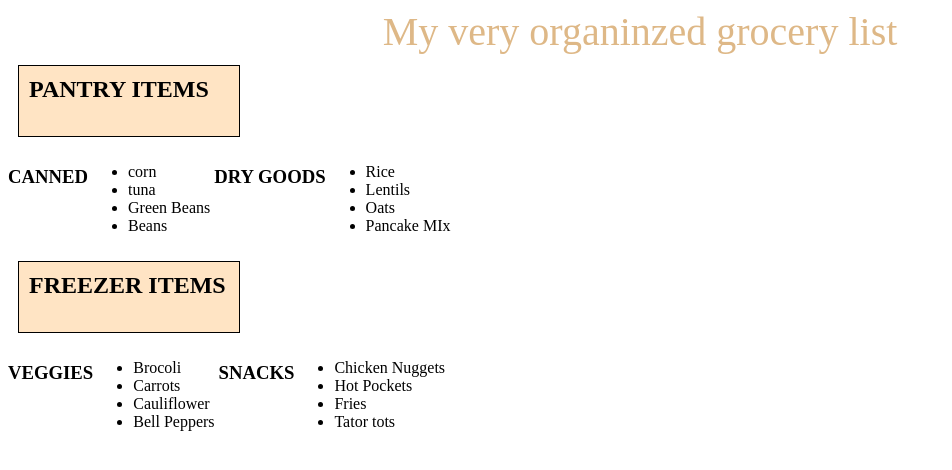
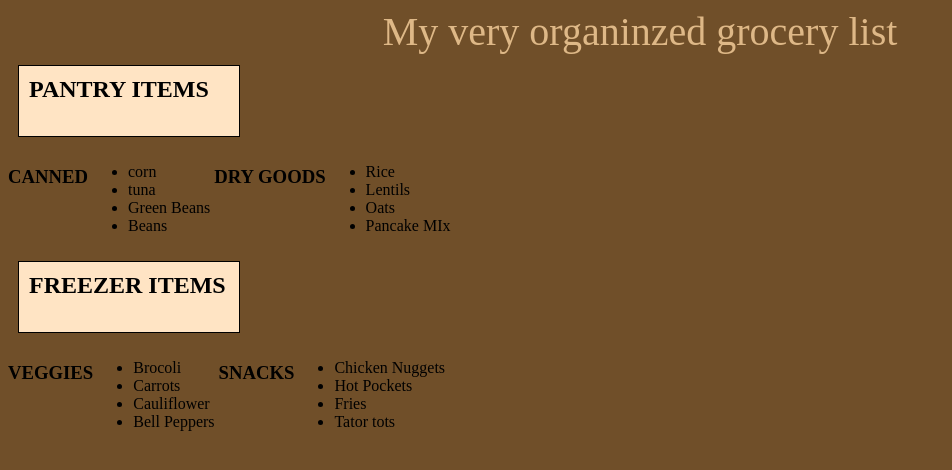
Before and after one commit to easi-d-hatchett/Grocery-List, a plain HTML site: page index.html in a window 1280 px wide. Shown: the whole page, without its empty margins (0-952 px from the left). Drawn offline with Linux system fonts and the light colour scheme.

Commit message:
I started addiing style to my CSS changed  color background

```diff
--- a/index.css
+++ b/index.css
@@ -1,3 +1,7 @@
+body{background-color: rgba(88, 49, 4, 0.85);}
+
+
+
 header { text-align: center;
     color:burlywood;
     font-size: 40px;
```
